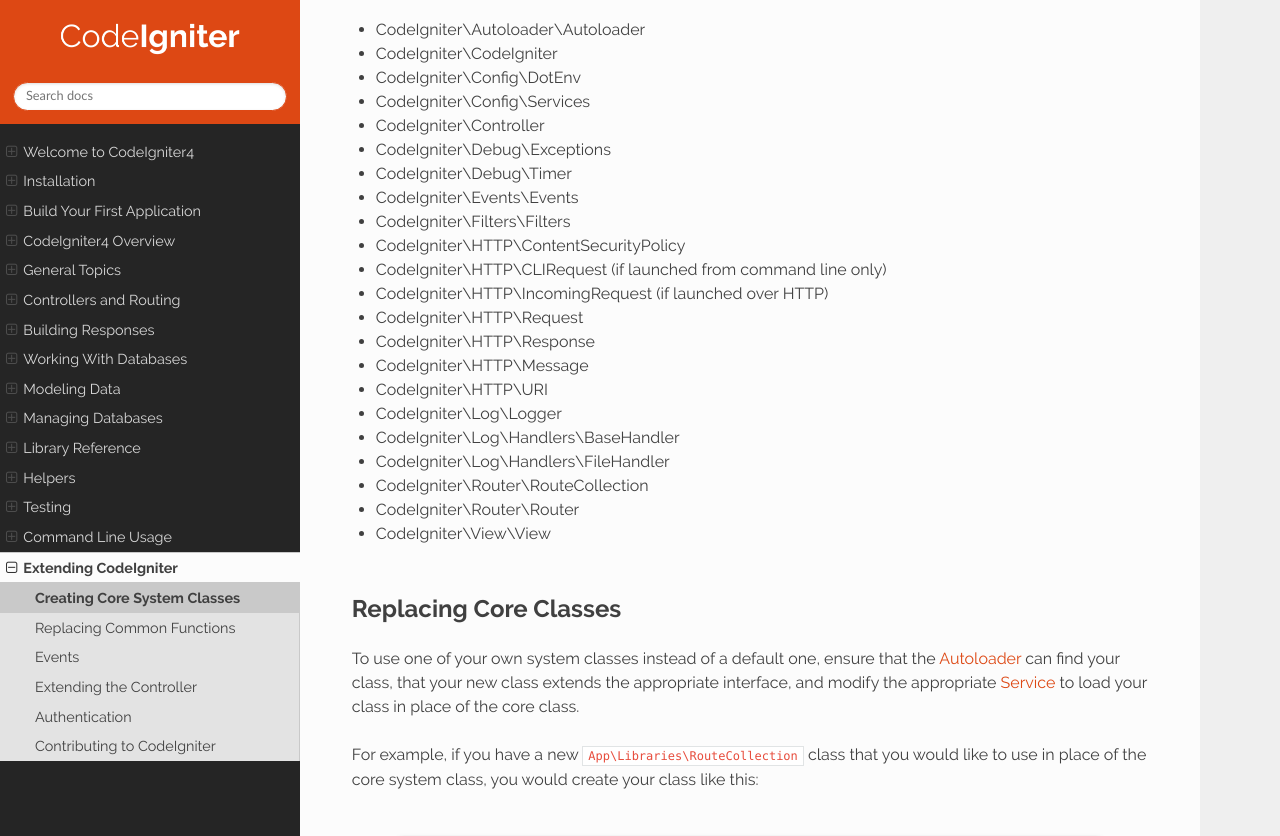
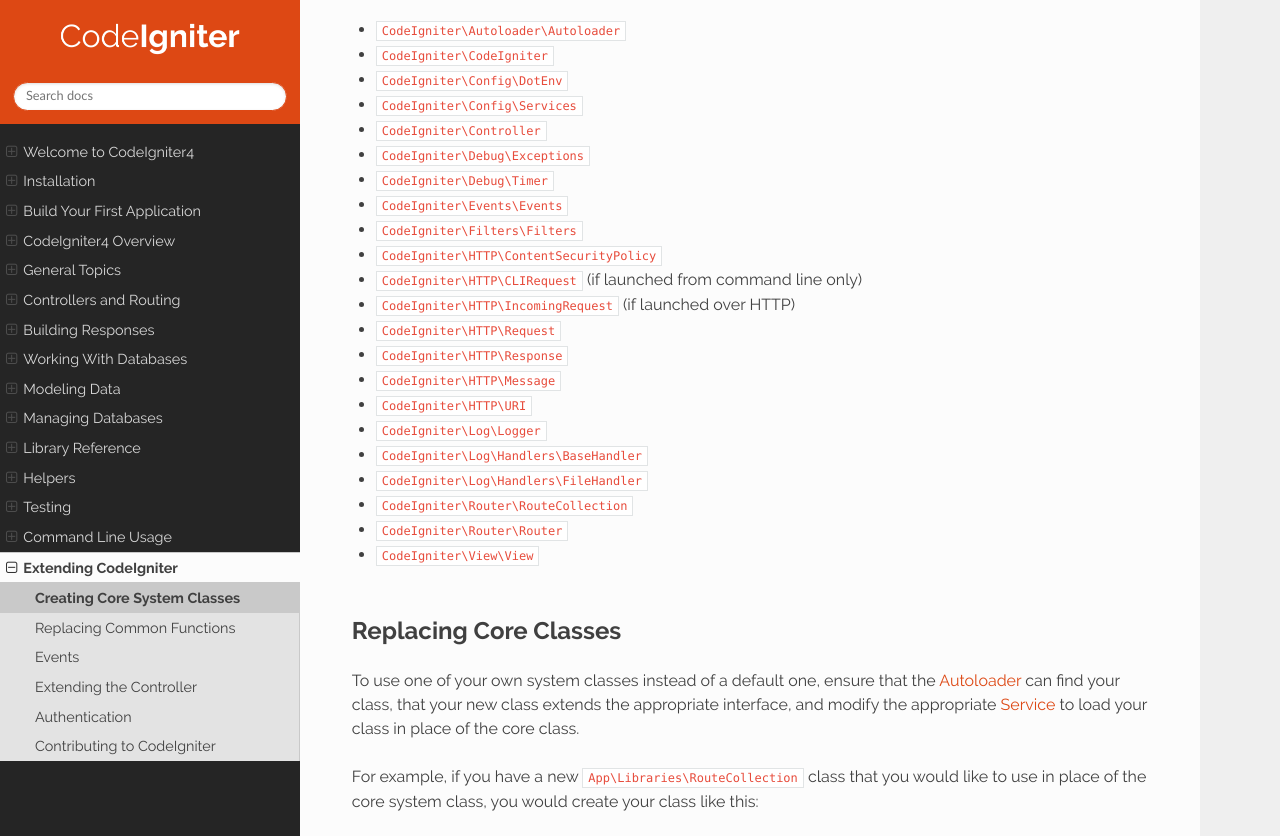
Before and after one commit to NEKOGET/ci4_user_guide_src, a Sphinx documentation site: the page built from source/extending/core_classes.rst, in a window 1280 px wide and 1400 px high, scrolled down 676 px, cut to the strip 0-836 px from the top of the window. Built offline with Sphinx 7.4.7 and the Read the Docs theme 2.0.0, drawn with Linux system fonts in a browser that asks for light colours; some of the changed text lies outside the part shown.

Commit message:
docs: decorate classnames with '``'

```diff
--- a/source/extending/core_classes.rst
+++ b/source/extending/core_classes.rst
@@ -21,28 +21,28 @@ System Class List
 
 The following is a list of the core system files that are invoked every time CodeIgniter runs:
 
-* CodeIgniter\\Autoloader\\Autoloader
-* CodeIgniter\\CodeIgniter
-* CodeIgniter\\Config\\DotEnv
-* CodeIgniter\\Config\\Services
-* CodeIgniter\\Controller
-* CodeIgniter\\Debug\\Exceptions
-* CodeIgniter\\Debug\\Timer
-* CodeIgniter\\Events\\Events
-* CodeIgniter\\Filters\\Filters
-* CodeIgniter\\HTTP\\ContentSecurityPolicy
-* CodeIgniter\\HTTP\\CLIRequest (if launched from command line only)
-* CodeIgniter\\HTTP\\IncomingRequest (if launched over HTTP)
-* CodeIgniter\\HTTP\\Request
-* CodeIgniter\\HTTP\\Response
-* CodeIgniter\\HTTP\\Message
-* CodeIgniter\\HTTP\\URI
-* CodeIgniter\\Log\\Logger
-* CodeIgniter\\Log\\Handlers\\BaseHandler
-* CodeIgniter\\Log\\Handlers\\FileHandler
-* CodeIgniter\\Router\\RouteCollection
-* CodeIgniter\\Router\\Router
-* CodeIgniter\\View\\View
+*  ``CodeIgniter\Autoloader\Autoloader``
+*  ``CodeIgniter\CodeIgniter``
+*  ``CodeIgniter\Config\DotEnv``
+*  ``CodeIgniter\Config\Services``
+*  ``CodeIgniter\Controller``
+*  ``CodeIgniter\Debug\Exceptions``
+*  ``CodeIgniter\Debug\Timer``
+*  ``CodeIgniter\Events\Events``
+*  ``CodeIgniter\Filters\Filters``
+*  ``CodeIgniter\HTTP\ContentSecurityPolicy``
+*  ``CodeIgniter\HTTP\CLIRequest`` (if launched from command line only)
+*  ``CodeIgniter\HTTP\IncomingRequest`` (if launched over HTTP)
+*  ``CodeIgniter\HTTP\Request``
+*  ``CodeIgniter\HTTP\Response``
+*  ``CodeIgniter\HTTP\Message``
+*  ``CodeIgniter\HTTP\URI``
+*  ``CodeIgniter\Log\Logger``
+*  ``CodeIgniter\Log\Handlers\BaseHandler``
+*  ``CodeIgniter\Log\Handlers\FileHandler``
+*  ``CodeIgniter\Router\RouteCollection``
+*  ``CodeIgniter\Router\Router``
+*  ``CodeIgniter\View\View``
 
 Replacing Core Classes
 ======================
@@ -69,7 +69,7 @@ identical to replacing a class with one exception:
 
 * The class declaration must extend the parent class.
 
-For example, to extend the native RouteCollection class, you would declare your class with:
+For example, to extend the native ``RouteCollection`` class, you would declare your class with:
 
 .. literalinclude:: core_classes/003.php
 
```
